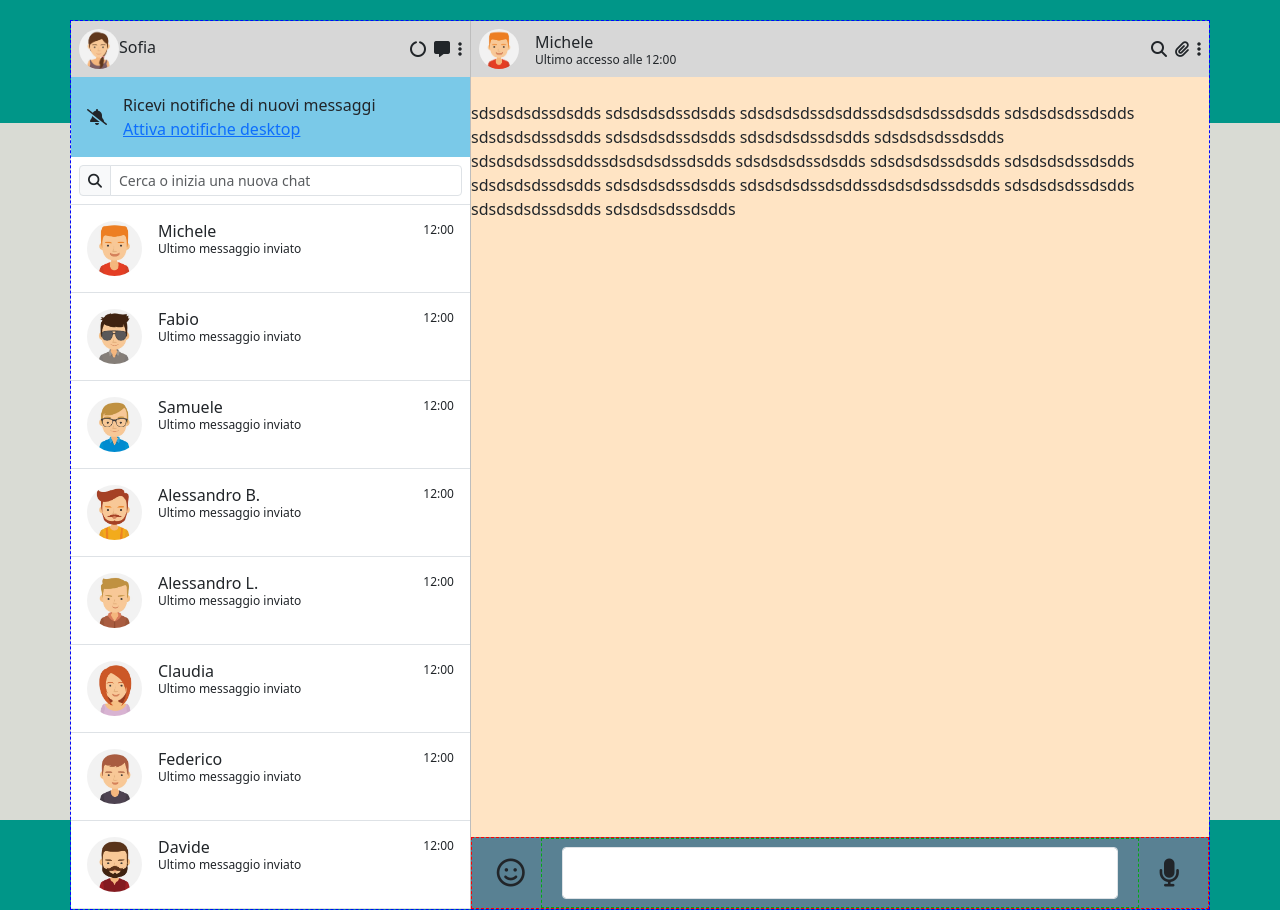
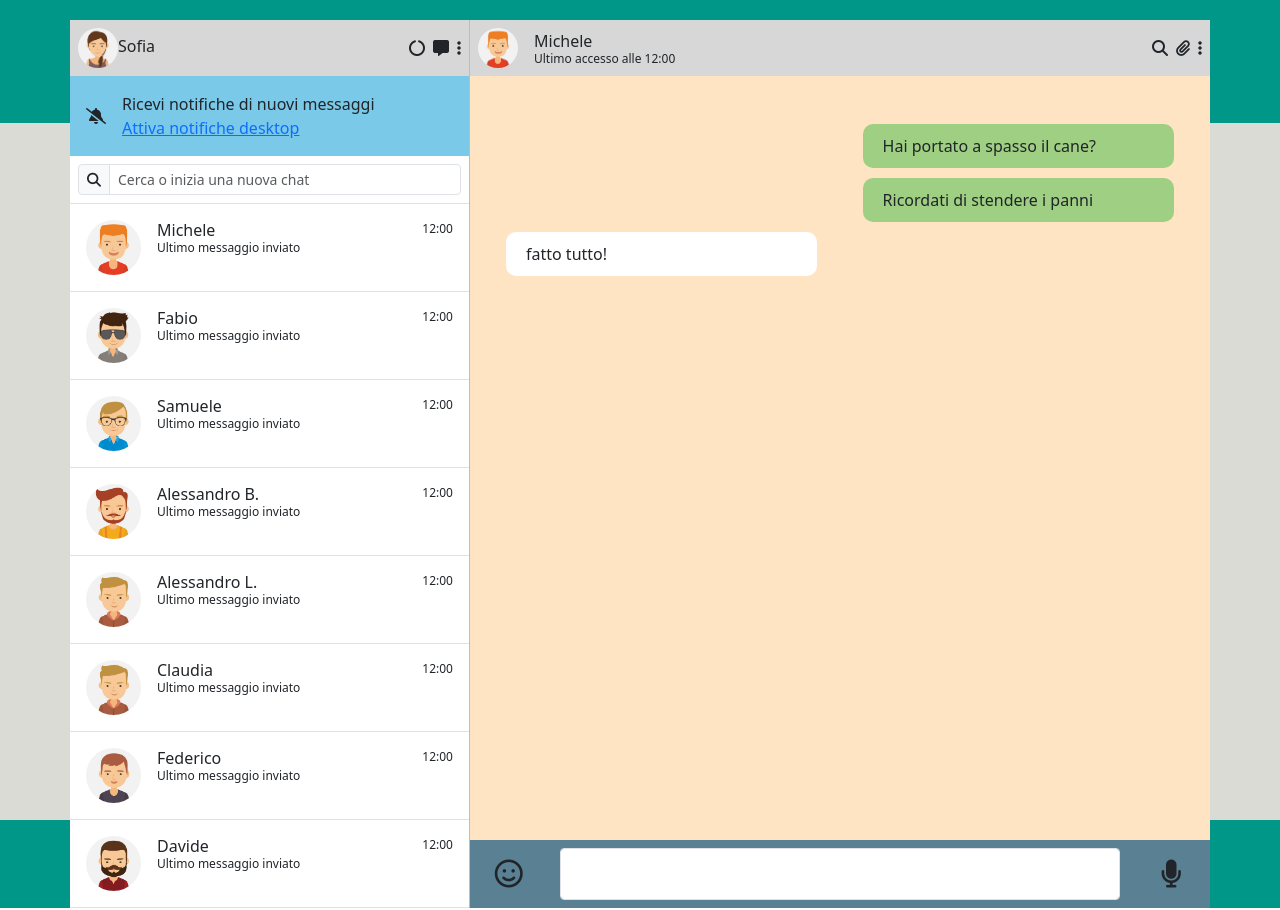
Before and after one commit to S-Lombardi/vue-boolzapp, a plain HTML site: page index.html in a window 1280 px wide. Drawn offline with nearby package versions, Linux system fonts and the light colour scheme.

Commit message:
Impostato contenuto dei messaggi con le due classi per ricevuti e inviati

```diff
--- a/css/style.css
+++ b/css/style.css
@@ -14,8 +14,6 @@ body{
     width: 1140px;
     margin: 20px auto;
     padding: 0;
-    border: 1px dashed rgb(0, 4, 255);
-    min-height: 500px;
     position: relative;
 }
 
@@ -52,33 +50,24 @@ body{
     bottom: 0;
     right: 0;
 }
-
-.container{
-    border: 1px dashed red;
-}
-.col{
-    border: 1px dashed rgb(0, 170, 20);
-
-}
 /* FINE LAYOUT */
 
 /* ULITITà */
 .txt-small{
     font-size: 12px;
 }
+.color-topbars{
+    background-color: rgb(215, 215, 215);
+}
 /* FINe ULITITà */
 
 
 
 /* SIDEBAR */
-.color-topbars{
-    background-color: rgb(215, 215, 215);
-}
 .img-topbar{
     width: 40px;
     border-radius: 50%;
 }
-
 .img-contacts{
     width: 55px;
     border-radius: 50%;
@@ -88,11 +77,28 @@ body{
 }
 /* FINE SIDEBAR */
 
+/********* MAIN MESSAGGI **********/
 
+.msg{
+    padding: 10px 20px;
+    border-radius: 10px;
+    margin-bottom: 10px;
+    width: 45%;
+}
+
+.sent{
+    background-color: rgb(159, 207, 130);
+    float: right;
+}
+
+.received{
+    background-color: white;
+    float: left;
+}
+/********* MAIN MESSAGGI ********/
 
 /*BOTTOM-BAR */
 .resize{
     resize: none;
 }
-
 /*FINE BOTTOM-BAR */
--- a/index.html
+++ b/index.html
@@ -23,7 +23,6 @@
 
             <!-- SIDEBAR -->
             <div class="sidebar">
-
 
                 <!-- USER - SOFIA -->
                 <div class="p-2 d-flex justify-content-between color-topbars">
@@ -114,26 +113,54 @@
 
             <!-- MAIN MESAGGI -->
             <div class="message-content">
+                <div class="container">
 
-                sdsdsdsdssdsdds
-                sdsdsdsdssdsdds
-                sdsdsdsdssdsddssdsdsdsdssdsdds
-                sdsdsdsdssdsdds
-                sdsdsdsdssdsdds
-                sdsdsdsdssdsdds
-                sdsdsdsdssdsdds
-                sdsdsdsdssdsdds
-                sdsdsdsdssdsddssdsdsdsdssdsdds
-                sdsdsdsdssdsdds
-                sdsdsdsdssdsdds
-                sdsdsdsdssdsdds
-                sdsdsdsdssdsdds
-                sdsdsdsdssdsdds
-                sdsdsdsdssdsddssdsdsdsdssdsdds
-                sdsdsdsdssdsdds
-                sdsdsdsdssdsdds
-                sdsdsdsdssdsdds
+                    <div class="row">
 
+                        <div class="col">
+                            <div class="pe-4 pt-4">
+                                <div class="msg sent">
+                                    Hai portato a spasso il cane?
+                                </div>
+
+                            </div>
+
+
+                        </div>
+
+                    </div>
+
+                    <div class="row">
+
+                        <div class="col">
+                            <div class="pe-4 ">
+                                <div class="msg sent">
+                                    Ricordati di stendere i panni
+                                </div>
+
+                            </div>
+
+
+                        </div>
+
+                    </div>
+
+                    <!-- Ricevuti -->
+                    <div class="row">
+                        <div class="col">
+                            <div class="ps-4">
+                                <div class="msg received">
+                                    fatto tutto!
+                                </div>
+
+
+                            </div>
+
+
+                        </div>
+
+                    </div>
+                </div>
 
 
             </div>
--- a/js/script.js
+++ b/js/script.js
@@ -106,7 +106,7 @@ createApp({
                 },
                 {
                     name: 'Claudia',
-                    avatar: './img/avatar_6.jpg',
+                    avatar: './img/avatar_5.jpg',
                     visible: true,
                     messages: [
                         {
@@ -164,12 +164,8 @@ createApp({
                             status: 'received'
                         }
                     ],
-                }
+                },
             ]
-
-
-
-
 
 
 
```
